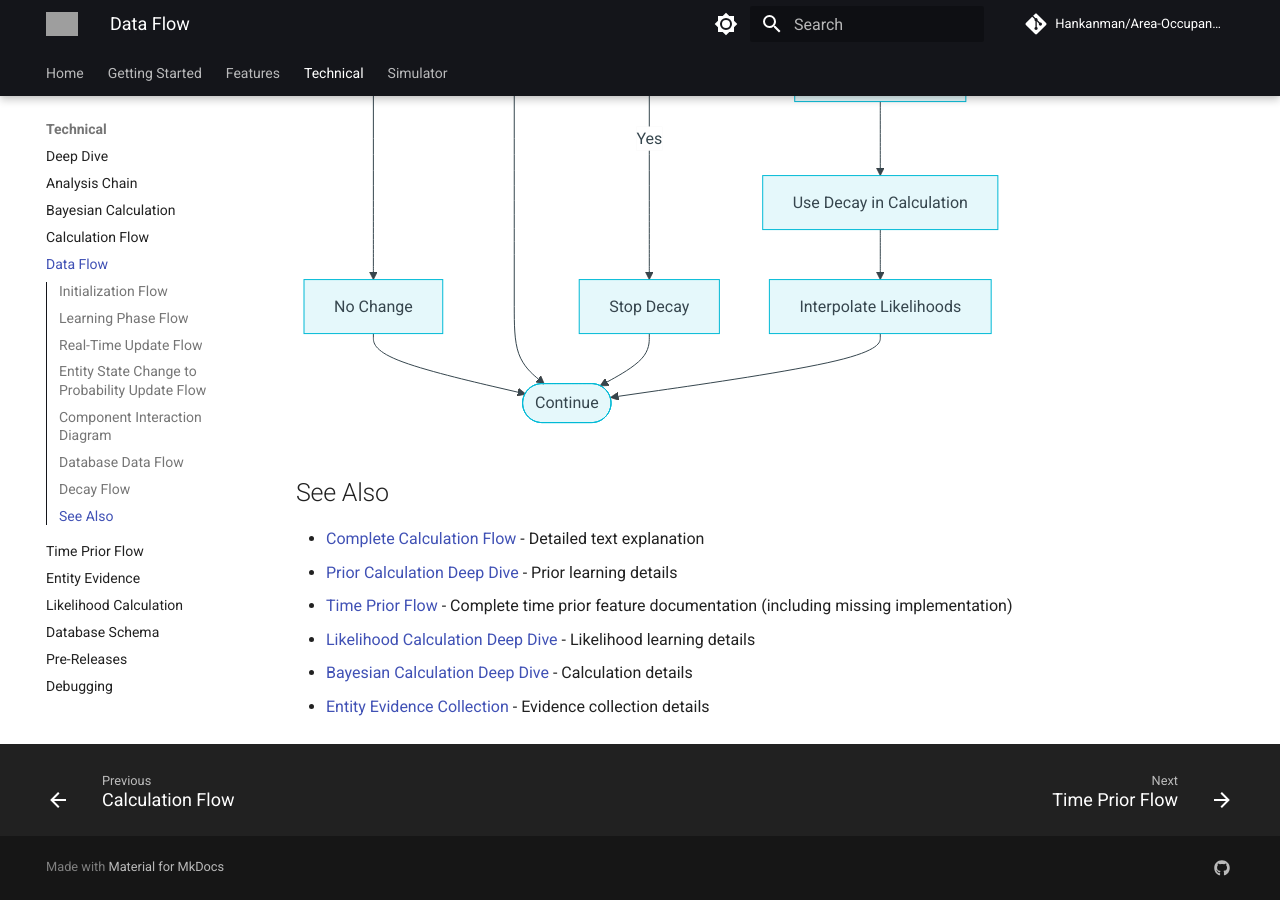
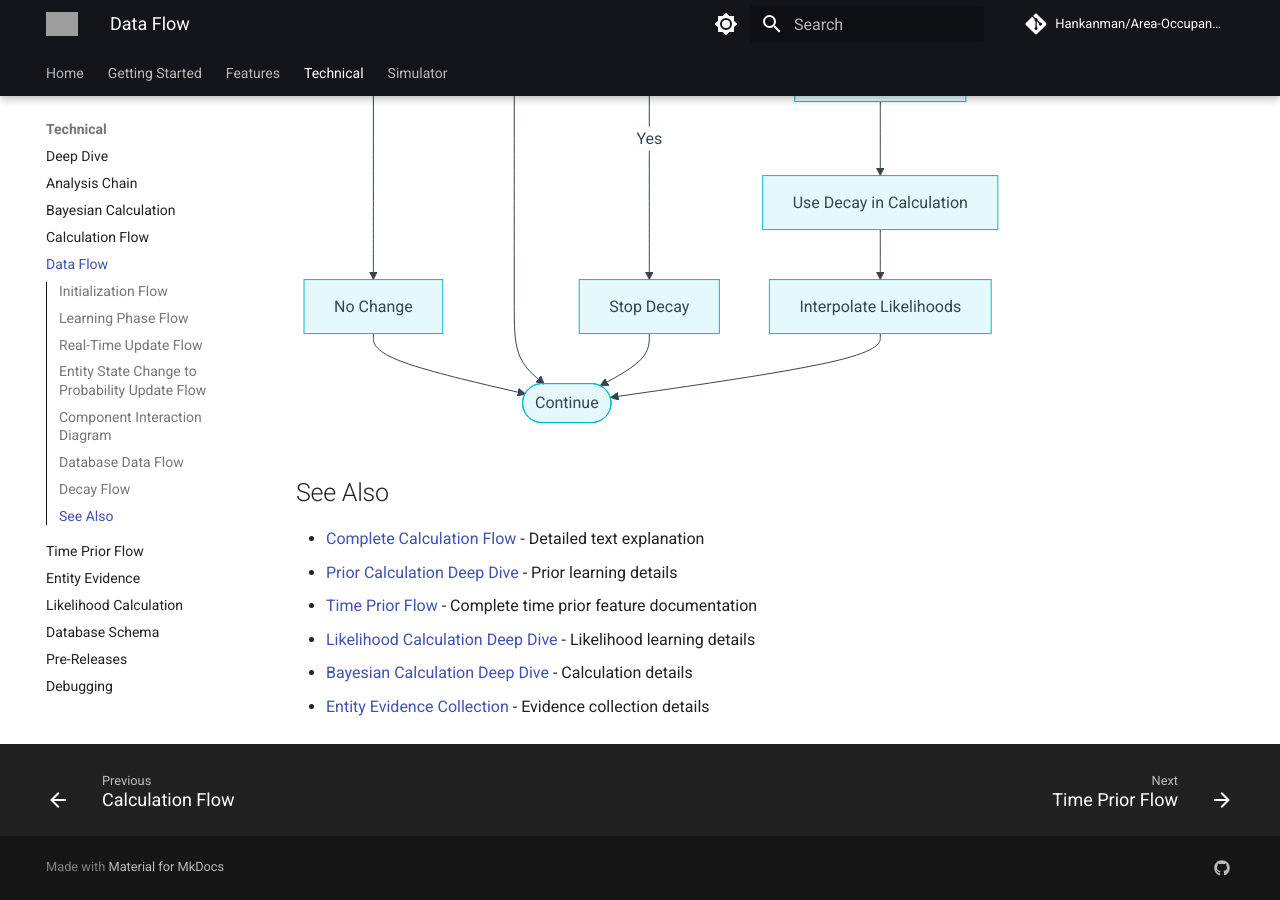
Before and after one commit to Hankanman/Area-Occupancy-Detection, an MkDocs documentation site: the page built from docs/docs/technical/data-flow.md, in a window 1280 px wide and 900 px high, scrolled down 11596 px. Built offline with MkDocs 1.6.1 and Material for MkDocs 9.7.7, drawn with Linux system fonts in a browser that asks for light colours; comment, search, counter and statistics services are not loaded; grey boxes are pictures that could not be loaded.

Commit message:
Update time prior flow documentation to remove reference to missing implementation

```diff
--- a/docs/docs/technical/data-flow.md
+++ b/docs/docs/technical/data-flow.md
@@ -347,7 +347,7 @@ flowchart TD
 
 - [Complete Calculation Flow](calculation-flow.md) - Detailed text explanation
 - [Prior Calculation Deep Dive](../features/prior-learning.md) - Prior learning details
-- [Time Prior Flow](time-prior-flow.md) - Complete time prior feature documentation (including missing implementation)
+- [Time Prior Flow](time-prior-flow.md) - Complete time prior feature documentation
 - [Likelihood Calculation Deep Dive](likelihood-calculation.md) - Likelihood learning details
 - [Bayesian Calculation Deep Dive](bayesian-calculation.md) - Calculation details
 - [Entity Evidence Collection](entity-evidence.md) - Evidence collection details
```
